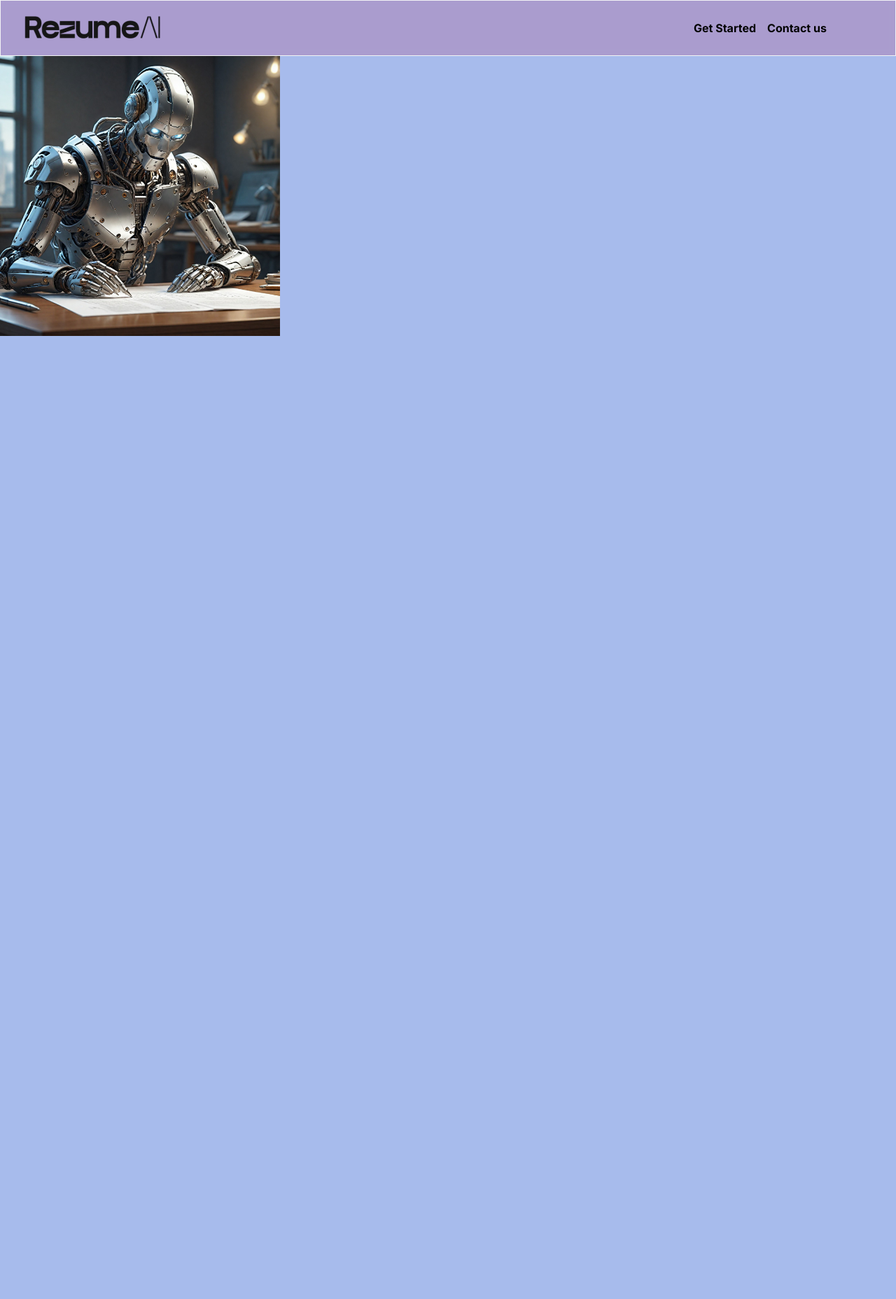
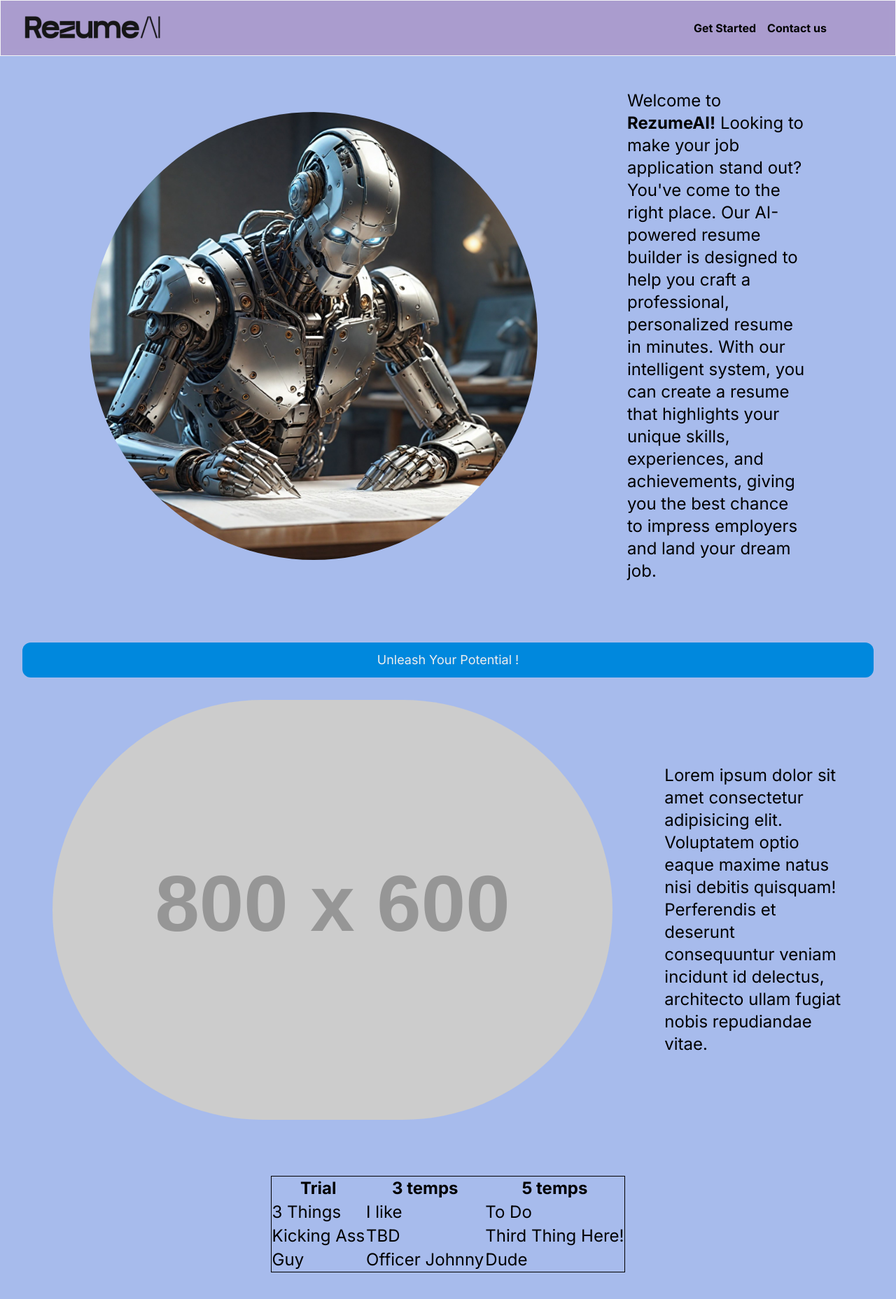
Before and after one commit to yossef-assouline/RezumeAi, a Next.js app: page / in a window 1280 px wide. Shown: the top 1856 px of the page at 70% size. Before the commit the page ends 800 px from the top, so only its background shows below. Built offline with nearby package versions, Linux system fonts and the light colour scheme.

Commit message:
Added Intro/about/Payment components with basic skeleton

```diff
--- a/src/app/components/Hero.jsx
+++ /dev/null
@@ -1,15 +0,0 @@
-import React from "react";
-import Image from "next/image";
-
-export const Hero = () => {
-  return (
-    <div>
-      <img
-
-
-        src="/robot-cv.jpeg"
-        className="w-[400px]"
-      ></img>
-    </div>
-  );
-};
--- /dev/null
+++ b/src/app/components/Intro.jsx
@@ -0,0 +1,34 @@
+import React from "react";
+import Image from "next/image";
+
+export const Intro = () => {
+  return (
+    <>
+      <div className="flex flex-wrap justify-evenly">
+        <img
+          src="/robot-cv.jpeg"
+          className="w-[40rem] my-20 rounded-full"
+        ></img>
+        <div className="flex items-center  ">
+          <p className="w-[20vw]  text-2xl">
+            Welcome to <b>RezumeAI!</b> Looking to make your job application
+            stand out? You've come to the right place. Our AI-powered resume
+            builder is designed to help you craft a professional, personalized
+            resume in minutes. With our intelligent system, you can create a
+            resume that highlights your unique skills, experiences, and
+            achievements, giving you the best chance to impress employers and
+            land your dream job.
+          </p>
+        </div>
+      </div>
+      <div className="flex justify-center">
+        <button
+          type="text"
+          className="  m-8  w-[20rem]   bg-[#08d] box-border w-full text-[#eee] cursor-pointer text-lg h-[50px] text-center  mt-[38px] rounded-xl border-0 active:bg-[#06b] "
+        >
+          Unleash Your Potential !
+        </button>
+      </div>
+    </>
+  );
+};
--- /dev/null
+++ b/src/app/components/Payment.jsx
@@ -0,0 +1,38 @@
+import React from "react";
+import Image from "next/image";
+
+export const Payment = () => {
+
+
+
+    return(
+        <div className="flex justify-center items-center mt-20 mb-20 text-2xl">
+        <table class="border border-black ">
+  <thead>
+    <tr>
+      <th>Trial </th>
+      <th>3 temps</th>
+      <th>5 temps</th>
+    </tr>
+  </thead>
+  <tbody>
+    <tr>
+      <td>3 Things</td>
+      <td>I like</td>
+      <td>To Do</td>
+    </tr>
+    <tr>
+      <td>Kicking Ass</td>
+      <td>TBD</td>
+      <td>Third Thing Here!</td>
+    </tr>
+    <tr>
+      <td>Guy</td>
+      <td>Officer Johnny</td>
+      <td>Dude</td>
+    </tr>
+  </tbody>
+</table>
+</div>
+    )
+}
--- /dev/null
+++ b/src/app/components/about.jsx
@@ -0,0 +1,18 @@
+import React from "react";
+import Image from "next/image";
+
+export const About = () => {
+  return (
+    <>
+    <div className="flex justify-evenly items-center ">
+      <img className="rounded-full" src="https://placehold.co/800x600" alt="" />
+      <p className="text-2xl w-[20vw]">
+        Lorem ipsum dolor sit amet consectetur adipisicing elit. Voluptatem
+        optio eaque maxime natus nisi debitis quisquam! Perferendis et deserunt
+        consequuntur veniam incidunt id delectus, architecto ullam fugiat nobis
+        repudiandae vitae.
+      </p>
+      </div>
+    </>
+  );
+};
--- a/src/app/page.js
+++ b/src/app/page.js
@@ -3,14 +3,18 @@ import Image from "next/image";
 import { run } from "./prompt";
 import Card from "./components/Card";
 import { NavBar } from "./components/NavBar";
-import { Hero } from "./components/Hero";
+import { Intro } from "./components/Intro";
+import { About } from "./components/about";
+import { Payment } from "./components/Payment";
 export default function Home() {
 
 
   return (
     <>
     <NavBar/>
-    <Hero/>
+    <Intro/>
+    <About/>
+    <Payment/>
     </>
   );
 }
```
